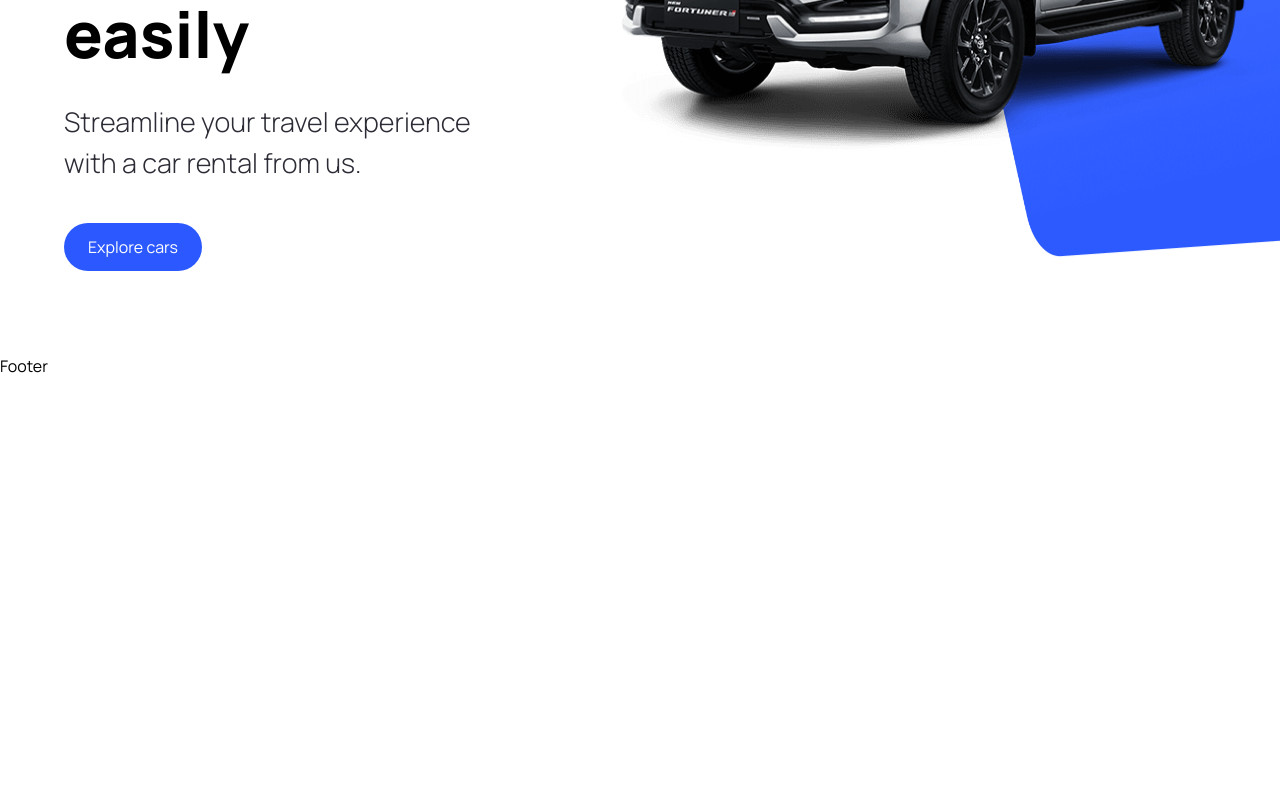
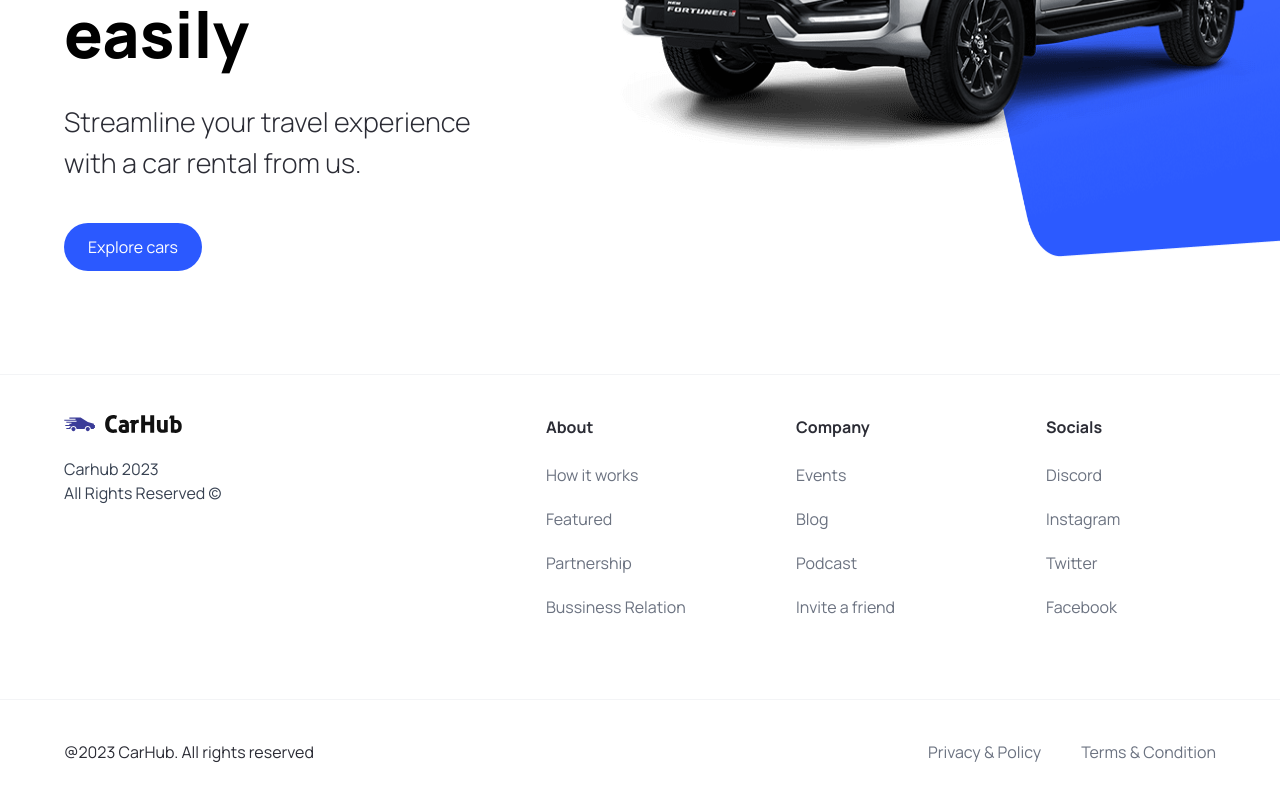
Before and after one commit to devavaz/car-showcase-project, a Next.js app: page / in a window 1280 px wide. Shown: the part 446-1246 px from the top of the page. Before the commit the page ends 824 px from the top, so only its background shows below. Built offline with nearby package versions, Linux system fonts and the light colour scheme.

Commit message:
implemented and styled Footer

```diff
--- a/app/layout.tsx
+++ b/app/layout.tsx
@@ -18,7 +18,6 @@
 }>) {
   return (
     <html lang="en">
-
       <body className="relative">
         <Navbar />
         {children}
--- a/components/Footer.tsx
+++ b/components/Footer.tsx
@@ -1,9 +1,52 @@
-import React from 'react'
+import Image from "next/image";
+import Link from "next/link";
 
-const Footer = () => {
-  return (
-    <div>Footer</div>
-  )
-}
+import { footerLinks } from "@/constants";
 
-export default Footer
+const Footer = () => (
+  <footer className='flex flex-col text-black-100  mt-5 border-t border-gray-100'>
+    <div className='flex max-md:flex-col flex-wrap justify-between gap-5 sm:px-16 px-6 py-10'>
+      <div className='flex flex-col justify-start items-start gap-6'>
+        <Image src='/logo.svg' alt='logo' width={118} height={18} className='object-contain' />
+        <p className='text-base text-gray-700'>
+          Carhub 2023 <br />
+          All Rights Reserved &copy;
+        </p>
+      </div>
+
+      <div className="footer__links">
+        {footerLinks.map((item) => (
+          <div key={item.title} className="footer__link">
+            <h3 className="font-bold">{item.title}</h3>
+            <div className="flex flex-col gap-5">
+              {item.links.map((link) => (
+                <Link
+                  key={link.title}
+                  href={link.url}
+                  className="text-gray-500"
+                >
+                  {link.title}
+                </Link>
+              ))}
+            </div>
+          </div>
+        ))}
+      </div>
+    </div>
+
+    <div className='flex justify-between items-center flex-wrap mt-10 border-t border-gray-100 sm:px-16 px-6 py-10'>
+      <p>@2023 CarHub. All rights reserved</p>
+
+      <div className="footer__copyrights-link">
+        <Link href="/" className="text-gray-500">
+          Privacy & Policy
+        </Link>
+        <Link href="/" className="text-gray-500">
+          Terms & Condition
+        </Link>
+      </div>
+    </div>
+  </footer>
+);
+
+export default Footer;
--- /dev/null
+++ b/constants/index.ts
@@ -0,0 +1,101 @@
+export const manufacturers = [
+  "Acura",
+  "Alfa Romeo",
+  "Aston Martin",
+  "Audi",
+  "Bentley",
+  "BMW",
+  "Buick",
+  "Cadillac",
+  "Chevrolet",
+  "Chrysler",
+  "Citroen",
+  "Dodge",
+  "Ferrari",
+  "Fiat",
+  "Ford",
+  "GMC",
+  "Honda",
+  "Hyundai",
+  "Infiniti",
+  "Jaguar",
+  "Jeep",
+  "Kia",
+  "Lamborghini",
+  "Land Rover",
+  "Lexus",
+  "Lincoln",
+  "Maserati",
+  "Mazda",
+  "McLaren",
+  "Mercedes-Benz",
+  "MINI",
+  "Mitsubishi",
+  "Nissan",
+  "Porsche",
+  "Ram",
+  "Rolls-Royce",
+  "Subaru",
+  "Tesla",
+  "Toyota",
+  "Volkswagen",
+  "Volvo",
+];
+
+export const yearsOfProduction = [
+  { title: "Year", value: "" },
+  { title: "2015", value: "2015" },
+  { title: "2016", value: "2016" },
+  { title: "2017", value: "2017" },
+  { title: "2018", value: "2018" },
+  { title: "2019", value: "2019" },
+  { title: "2020", value: "2020" },
+  { title: "2021", value: "2021" },
+  { title: "2022", value: "2022" },
+  { title: "2023", value: "2023" },
+];
+
+export const fuels = [
+  {
+    title: "Fuel",
+    value: "",
+  },
+  {
+    title: "Gas",
+    value: "Gas",
+  },
+  {
+    title: "Electricity",
+    value: "Electricity",
+  },
+];
+
+export const footerLinks = [
+  {
+    title: "About",
+    links: [
+      { title: "How it works", url: "/" },
+      { title: "Featured", url: "/" },
+      { title: "Partnership", url: "/" },
+      { title: "Bussiness Relation", url: "/" },
+    ],
+  },
+  {
+    title: "Company",
+    links: [
+      { title: "Events", url: "/" },
+      { title: "Blog", url: "/" },
+      { title: "Podcast", url: "/" },
+      { title: "Invite a friend", url: "/" },
+    ],
+  },
+  {
+    title: "Socials",
+    links: [
+      { title: "Discord", url: "/" },
+      { title: "Instagram", url: "/" },
+      { title: "Twitter", url: "/" },
+      { title: "Facebook", url: "/" },
+    ],
+  },
+];
```
